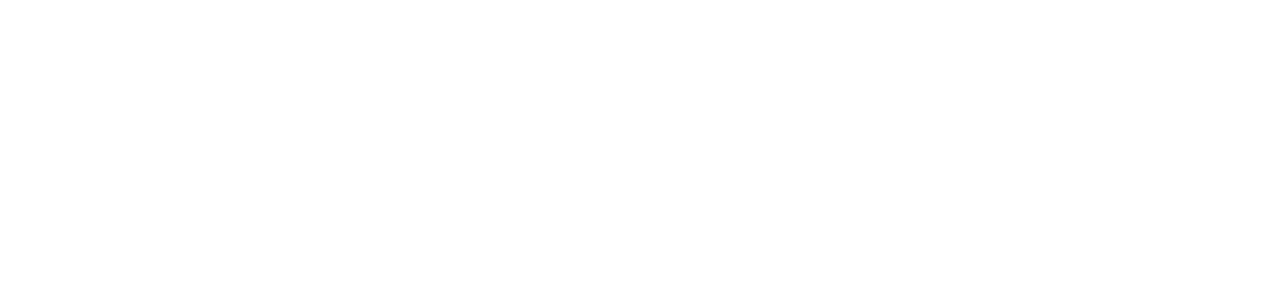
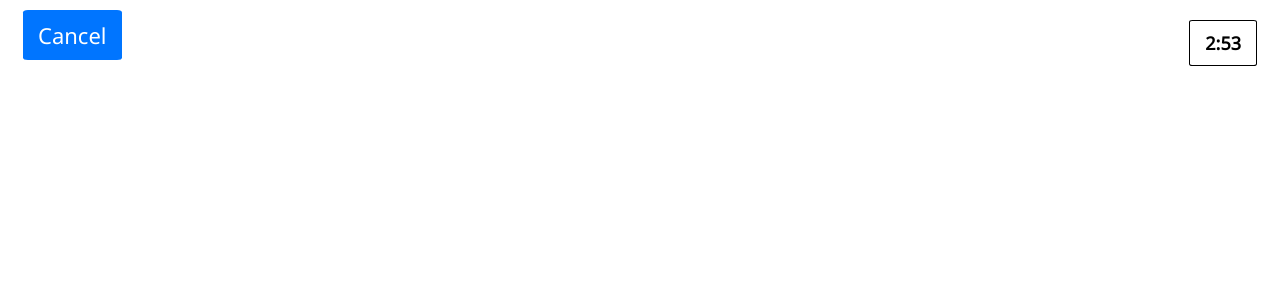
Before and after one commit to DmitryAvanesov/avanesov-dmitry-otus, a Vue app in the folder vue/: page /game in a window 1280 px wide. Shown: the top 300 px of the page. Built offline with nearby package versions, Linux system fonts and the light colour scheme.

Commit message:
Cancel button, timer

```diff
--- /dev/null
+++ b/vue/src/components/Timer.vue
@@ -0,0 +1,42 @@
+<template>
+  <div
+    class="timer"
+  >{{parseInt((ranges.duration.value * 60 - secondsPassed) / 60)}}:{{((ranges.duration.value * 60 - secondsPassed) % 60).toString().length == 1 ? 0 : ''}}{{(ranges.duration.value * 60 - secondsPassed) % 60}}</div>
+</template>
+
+<script>
+import { mapState } from "vuex";
+
+export default {
+  name: "Timer",
+  data() {
+    return {
+      secondsPassed: 0
+    };
+  },
+  computed: mapState(["ranges"]),
+  mounted: function() {
+    this.interval = setInterval(() => {
+      if (this.secondsPassed < this.ranges.duration.value * 60) {
+        this.secondsPassed++;
+      } else {
+        this.$router.go(-1);
+      }
+    }, 1000);
+  },
+  beforeDestroy: function() {
+    clearInterval(this.interval);
+  }
+};
+</script>
+
+<style scoped lang="scss">
+.timer {
+  float: right;
+  font-weight: bold;
+  border: 1px black solid;
+  border-radius: 5%;
+  width: fit-content;
+  padding: 10px 15px;
+}
+</style>
--- a/vue/src/views/Game.vue
+++ b/vue/src/views/Game.vue
@@ -1,25 +1,36 @@
 <template>
   <div id="game">
-
+    <router-link class="cancel-button" to="/settings">Cancel</router-link>
+    <timer />
   </div>
 </template>
 
 <script>
+import Timer from "../components/Timer";
 import { mapState } from "vuex";
 
 export default {
   name: "Game",
-  computed: mapState([
-    "duration",
-    "difficulty",
-    "types"
-  ]),
-  methods: {
-
+  computed: mapState(["duration", "difficulty", "types"]),
+  components: {
+    timer: Timer
   }
 };
 </script>
 
 <style scoped lang="scss">
+#game {
+  margin: 20px 15px;
+  font-size: 18px;
 
+  .cancel-button {
+    background-color: #0075ff;
+    border: none;
+    border-radius: 5%;
+    padding: 10px 15px;
+    font-size: 22px;
+    text-decoration: none;
+    color: white;
+  }
+}
 </style>
```
